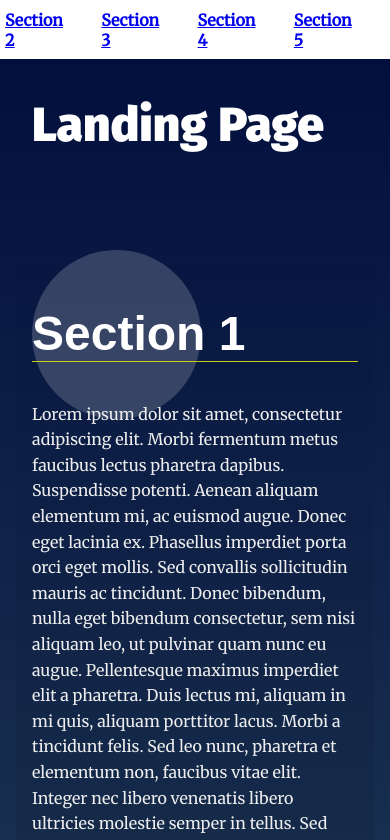
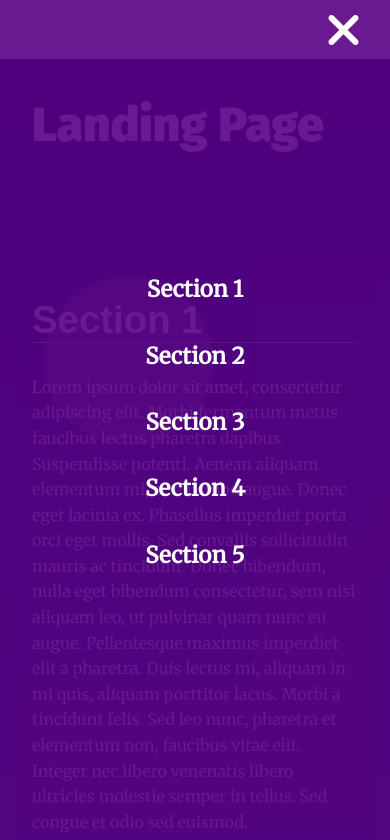
Before and after one commit to eboves/landing-page, a plain HTML site: page index.html in a window 390 px wide. Shown: the top 840 px of the page. Drawn offline with Linux system fonts and the light colour scheme.

Commit message:
finish working with the nav

```diff
--- /dev/null
+++ b/css/queries.css
@@ -0,0 +1,86 @@
+/*******************************/
+/*  ABOVE 848 px Smaller tablet */
+/******************************/
+
+@media (max-width: 53em) {
+  h1 {
+    font-size: 5rem;
+  }
+  .page__header {
+    height: 7vh;
+  }
+  .links {
+    font-size: 1.4rem;
+    color: #ffffff;
+  }
+  .fa-xmark {
+    font-size: 3rem;
+    color: #ffffff;
+  }
+  #navbar__list {
+    flex-direction: column;
+    align-items: center;
+    justify-content: center;
+  }
+  .btn-nav {
+    opacity: 1;
+    font-size: 2rem;
+    z-index: 9999;
+  }
+  .navbar__menu {
+    display: flex;
+    align-items: center;
+    justify-content: center;
+    width: 100%;
+    height: 100vh;
+    background-color: #590085e5;
+    position: absolute;
+    top: 0;
+    left: 0;
+    transition: all 0.5s ease-in;
+    opacity: 1;
+    pointer-events: none;
+    visibility: hidden;
+    transition: all 0.2s ease-in;
+  }
+
+  .nav-open .navbar__menu {
+    opacity: 1;
+    pointer-events: auto;
+    visibility: visible;
+    transform: translateX(0);
+  }
+
+  .nav-open .phone-icon-nav[name="close-outline"] {
+    display: block;
+  }
+  .nav-open .phone-icon-nav[name="menu-outline"] {
+    display: none;
+  }
+}
+
+/*******************************/
+/*  ABOVE 656 px Smaller tablet */
+/******************************/
+
+@media (max-width: 41em) {
+  h1 {
+    font-size: 4rem;
+  }
+}
+
+/*******************************/
+/*  ABOVE 464 px Smaller tablet */
+/******************************/
+
+@media (max-width: 29em) {
+  h1 {
+    font-size: 3rem;
+  }
+  h2 {
+    font-size: 2.4rem;
+  }
+  p {
+    font-size: 1rem;
+  }
+}
--- a/css/styles.css
+++ b/css/styles.css
@@ -9,6 +9,7 @@
 */
 
 /* ---- Base Rules ---- */
+
 body {
   background: rgb(136, 203, 171);
   background: linear-gradient(
@@ -65,16 +66,18 @@ section {
 /* ---- Module Rules ---- */
 
 /* Navigation Styles*/
-
-.navbar__menu ul {
-  height: 7vh;
-  display: flex;
+.nav_ul {
+  padding: 1.2rem 0;
   padding-left: 0;
   margin: 0;
-  align-items: center;
-  justify-content: flex-end;
+  display: flex;
   gap: 2.4rem;
   list-style-type: none;
+}
+
+.links {
+  font-size: 1rem;
+  text-decoration: none;
 }
 
 .menu__link {
@@ -82,16 +85,23 @@ section {
   transition: all 0.3s all;
 }
 
-.menu__link:last-child {
-  padding-right: 2.4rem;
+.btn-nav {
+  font-size: 1.2rem;
+  margin-right: 1.4rem;
+  cursor: pointer;
+  background: none;
+  border: none;
+  opacity: 0;
 }
-.menu__link:hover,
-.menu__link:active {
-  font-size: 1.2rem;
+
+.phone-icon-nav[name="close-outline"] {
+  display: none;
 }
 
 /* Header Styles */
 .page__header {
+  display: flex;
+  justify-content: flex-end;
   background: #fff;
   position: fixed;
   top: 0;
@@ -204,7 +214,9 @@ section:nth-of-type(3n + 1) .landing__container::after {
 
 /* ---- Theme State Rules ---- */
 /* Section Active Styles */
-/* Note: your-active-class class is applied through javascript. You should update the class here and in the index.html to what you set in your javascript file.  */
+/* Note: your-active-class class is applied through javascript.
+You should update the class here and in the index.html
+to what you set in your javascript file.  */
 section.your-active-class {
   background: rgb(0, 0, 0);
   background: linear-gradient(
--- a/index.html
+++ b/index.html
@@ -12,15 +12,31 @@
     />
     <!-- Load Styles -->
     <link href="css/styles.css" rel="stylesheet" />
+    <link rel="stylesheet" href="css/queries.css" />
+    <script
+      src="https://kit.fontawesome.com/73313b4c16.js"
+      crossorigin="anonymous"
+    ></script>
   </head>
   <body>
     <!-- HTML Follows BEM naming conventions
   IDs are only used for sections to connect menu achors to sections -->
-    <header class="page__header">
+    <header class="page__header nav-open">
       <nav class="navbar__menu">
         <!-- Navigation starts as empty UL that will be populated with JS -->
-        <ul id="navbar__list"></ul>
+        <ul id="navbar__list" class="nav_ul"></ul>
       </nav>
+      <button class="btn-nav">
+        <i
+          class="nav-icons phone-icon-nav fa-solid fa-bars"
+          name="menu-outline"
+        ></i>
+        <i
+          class="nav-icons phone-icon-nav fa-solid fa-xmark"
+          name="close-outline"
+        >
+        </i>
+      </button>
     </header>
     <main>
       <header class="main__hero">
--- a/js/app.js
+++ b/js/app.js
@@ -24,14 +24,20 @@ let nav_item_list = [
 let nav_id_list = ["section1", "section2", "section3", "section4", "section5"];
 
 const nav_bar_list = document.getElementById("navbar__list");
+const btn_nav_el = document.querySelector(".btn-nav");
+const header_el = document.querySelector(".page__header");
 
+const sections = document.querySelectorAll("section");
+const nav_links = document.querySelectorAll(".links");
+
+//this code creates the dynamic ul with a class as well as the href
+//with the id of each section
 for (let i = 0; i < nav_item_list.length; i++) {
-  nav_bar_list.innerHTML += `<li class="menu__link"><a href="#${nav_id_list[i]}">${nav_item_list[i]}</a></li>`;
+  nav_bar_list.innerHTML += `<li class="menu__link ${nav_id_list[i]}"><a class="links" href="#${nav_id_list[i]}">${nav_item_list[i]}</a></li>`;
 }
 
 // This code select all the a tags and make a smooth scrolling motion
 // when changing from section to section
-
 document.querySelectorAll('a[href^="#"]').forEach((anchor) => {
   anchor.addEventListener("click", function (e) {
     e.preventDefault();
@@ -39,6 +45,34 @@ document.querySelectorAll('a[href^="#"]').forEach((anchor) => {
       behavior: "smooth",
     });
   });
+});
+
+nav_links.forEach((link) => {
+  link.addEventListener("click", function () {
+    console.log("i was clicked");
+  });
+});
+
+window.addEventListener("scroll", function () {
+  // let current = "";
+  // sections.forEach((section) => {
+  //   const section_top = section.offsetTop;
+  //   const section_height = section.clientHeight;
+  //   if (this.pageYOffset >= section_top - section_height / 3) {
+  //     current = section.getAttribute("id");
+  //   }
+  // });
+  // sections.forEach((section) => {
+  //   section.classList.remove("your-active-class");
+  //   if (section.classList.contains(current)) {
+  //     section.classList.add("your-active-class");
+  //   }
+  // });
+});
+
+// open and close the nav bar on smaller divices
+btn_nav_el.addEventListener("click", function () {
+  header_el.classList.toggle("nav-open");
 });
 
 /**
```
